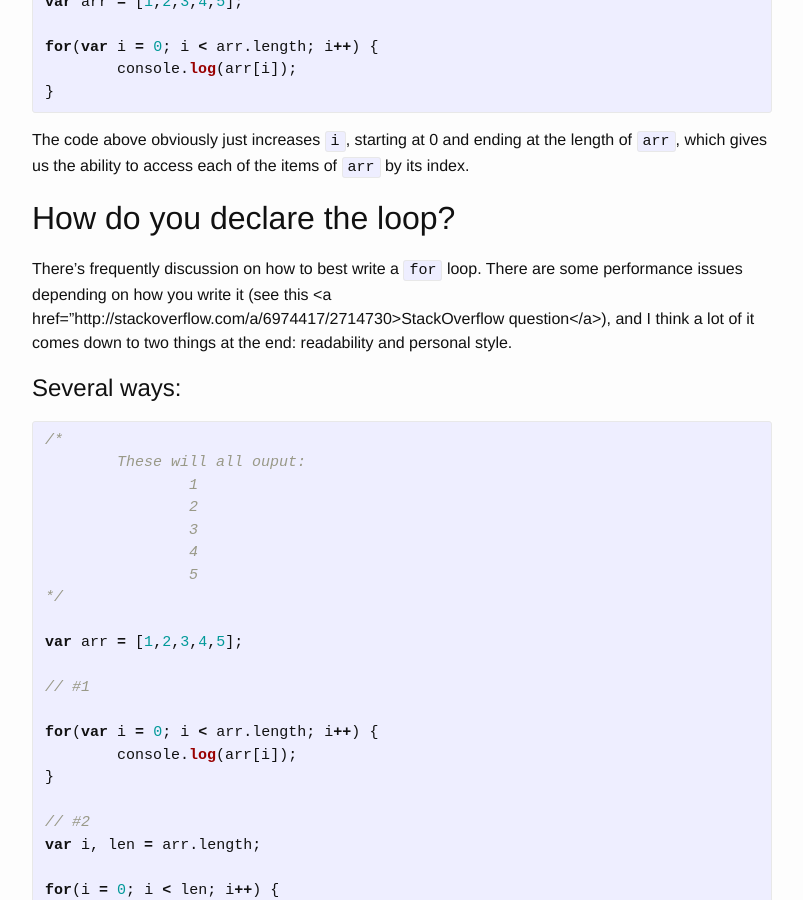
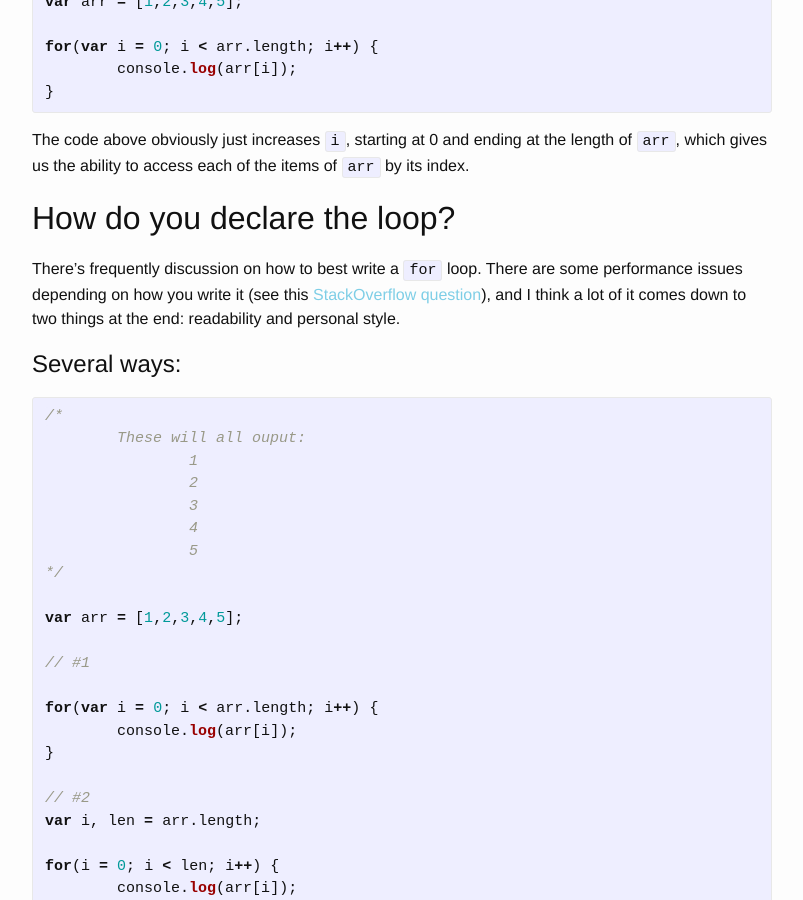
Before and after one commit to joshbeam/joshbeam.github.io, a Jekyll site: the page built from _posts/2015-03-24-tricks-of-the-javascript-for-loop.markdown, in a window 1280 px wide and 900 px high, scrolled down 470 px. Shown: the whole window, without its empty margins (238-1041 px from the left). Built offline with Jekyll 4.4.1, drawn with Linux system fonts in a browser that asks for light colours; comment, search, counter and statistics services are not loaded.

Commit message:
fixed link

```diff
--- a/_posts/2015-03-24-tricks-of-the-javascript-for-loop.markdown
+++ b/_posts/2015-03-24-tricks-of-the-javascript-for-loop.markdown
@@ -21,7 +21,7 @@ The code above obviously just increases `i`, starting at 0 and ending at the len
 
 ##How do you declare the loop?
 
-There's frequently discussion on how to best write a `for` loop. There are some performance issues depending on how you write it (see this <a href="http://stackoverflow.com/a/6974417/2714730>StackOverflow question</a>), and I think a lot of it comes down to two things at the end: readability and personal style.
+There's frequently discussion on how to best write a `for` loop. There are some performance issues depending on how you write it (see this <a href="http://stackoverflow.com/a/6974417/2714730">StackOverflow question</a>), and I think a lot of it comes down to two things at the end: readability and personal style.
 
 #Several ways:
 {% highlight javascript %}
```
